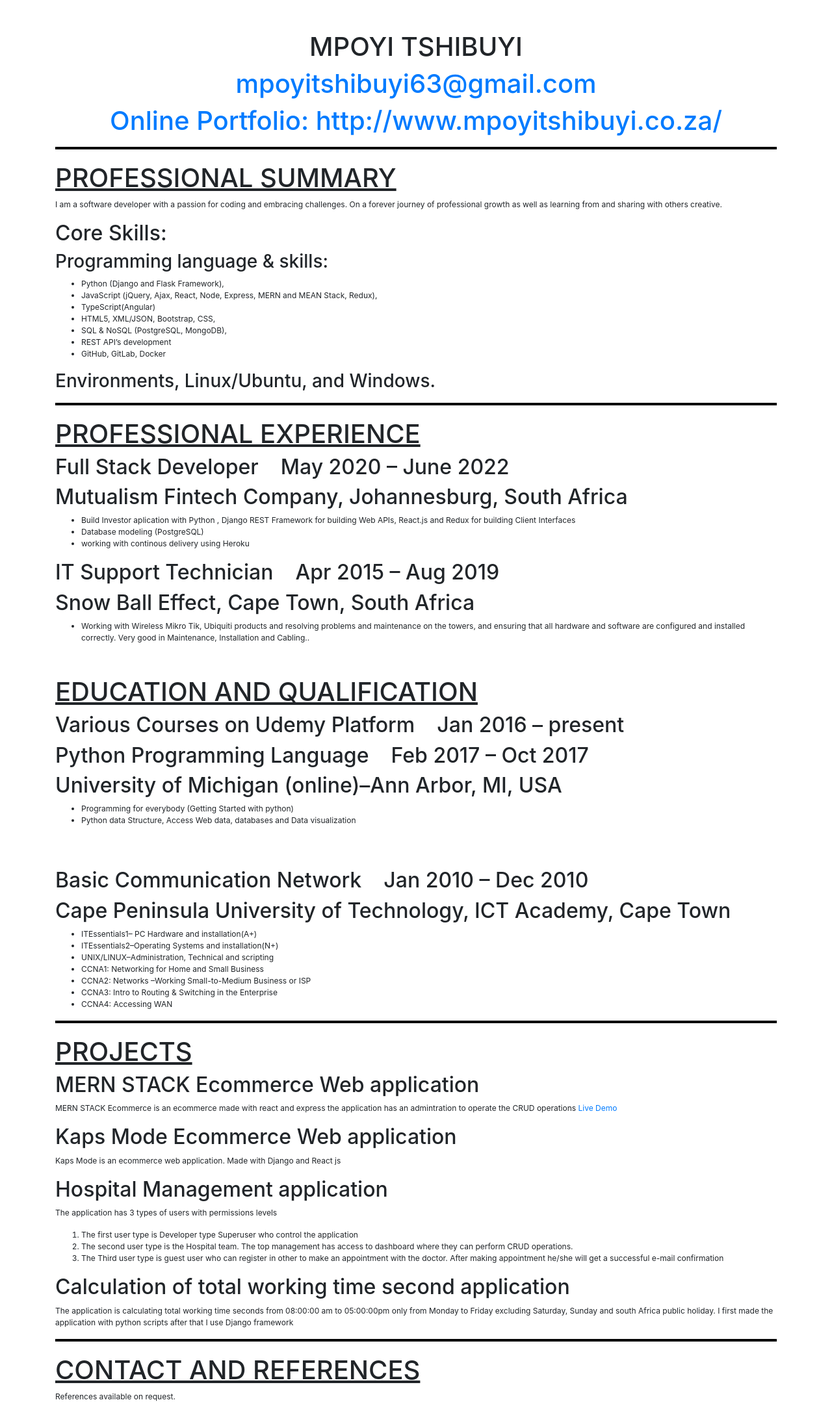
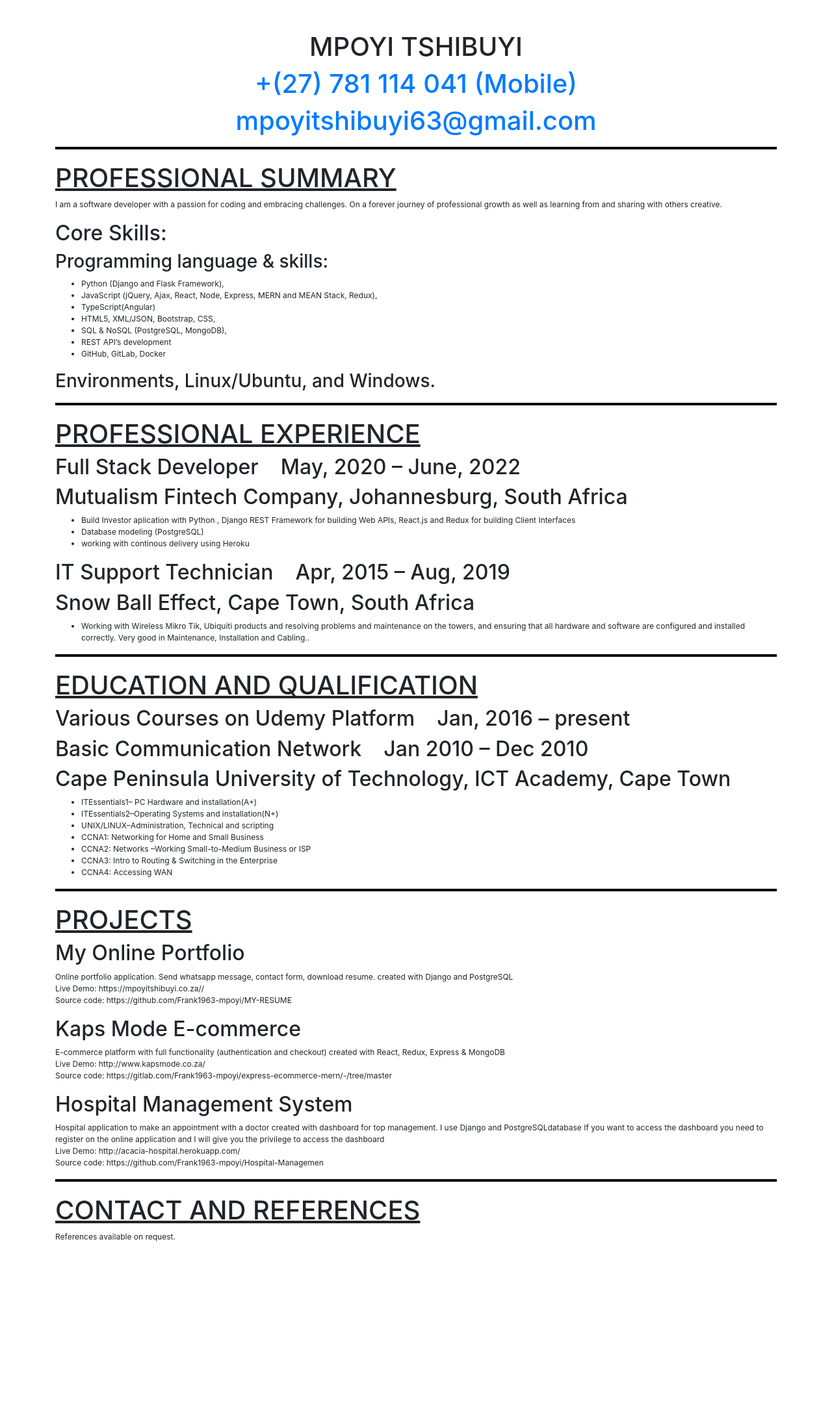
Before and after one commit to Frank1963-mpoyi/MY-RESUME, a Django app: template resume/templates/apps/portfolio/cv.html in a window 1280 px wide. Shown: the whole page at 65% size. After the commit the page ends 1911 px from the top, so only its background shows below. Run offline with Django 4.2, Linux system fonts and the light colour scheme; the template is opened without the code that fills it, so the values that code supplies are empty; some libraries are stand-ins or nearby versions.

Commit message:
update pdf

```diff
--- a/manage.py
+++ b/manage.py
@@ -6,7 +6,7 @@ import sys
 
 def main():
     """Run administrative tasks."""
-    os.environ.setdefault('DJANGO_SETTINGS_MODULE', 'config.settings.prod')
+    os.environ.setdefault('DJANGO_SETTINGS_MODULE', 'config.settings.dev')
     try:
         from django.core.management import execute_from_command_line
     except ImportError as exc:
--- a/requirements.txt
+++ b/requirements.txt
@@ -12,10 +12,9 @@ gunicorn==20.1.0
 html5lib==1.1
 Pillow==9.3.0
 psycopg2==2.9.5
-PyPDF2==2.11.2
 python-bidi==0.4.2
 python-dotenv==0.21.0
-reportlab==3.6.12
+reportlab==3.6.5
 six==1.16.0
 sqlparse==0.4.3
 tzdata==2022.7
--- a/resume/apps/web/portfolio/urls.py
+++ b/resume/apps/web/portfolio/urls.py
@@ -1,15 +1,9 @@
 from django.urls import path
 
-from .views import HomeView #PdfCvCreate, Invoive
-# from .views_old import HomeView, views_pdf, views_csv, views_text, pdf_report_create
+from .views import HomeView , PdfCvCreate
 
 
 urlpatterns = [
     path('', HomeView.as_view(), name='home'),
-    # path('pdf_cv_create', PdfCvCreate.as_view(), name='pdf_cv_create'),
-    # path('pdf_invoice_create', Invoive, name='pdf_invoice_create'),
-    # path('view_pdf/', views_pdf, name='views_pdf'),
-    # path('views_csv/', views_csv, name='views_csv'),
-    # path('views_text/', views_text, name='views_text'),
-    # path('pdf_report_create/', pdf_report_create, name='pdf_report_create'),
+    path('pdf_cv_create', PdfCvCreate.as_view(), name='pdf_cv_create'),
 ]
--- a/resume/templates/apps/portfolio/cv.html
+++ b/resume/templates/apps/portfolio/cv.html
@@ -24,8 +24,8 @@
             <div class="col-lg-12">
                 <div class="title mt-5">
                     <h1 style="text-align: center; ">MPOYI TSHIBUYI</h1>
-                    <h1 style="text-align: center; line-height: normal;"><a href="mailto:mpoyitshibuyi63@gmail.com">mpoyitshibuyi63@gmail.com</a></h1>
-                    <h1 style="text-align: center; line-height: normal;" class="link">  <span> <a href="http://www.mpoyitshibuyi.co.za/" target="_blank">Online Portfolio: http://www.mpoyitshibuyi.co.za/</a>  </span></h1>
+                    <h1 style="text-align: center; line-height: normal;"><a href="">+(27) 781 114 041 (Mobile)</a></h1>
+                    <h1 style="text-align: center; line-height: normal;" class="link">  <span> <a href="mailto:mpoyitshibuyi63@gmail.com" target="_blank">mpoyitshibuyi63@gmail.com</a>  </span></h1>
                 </div>
                 <hr style=" border: 2px solid black; margin-bottom: 20px;">
                 <div class="sumary">
@@ -49,7 +49,7 @@
                 <div class="professional-experience">
                     <h1 style=" text-decoration: underline; margin-top: 10px;">PROFESSIONAL EXPERIENCE</h1>
                     <div class="company-2">
-                        <h2>Full Stack Developer &nbsp;&nbsp;  May 2020 – June 2022 </h2>
+                        <h2>Full Stack Developer &nbsp;&nbsp;  May, 2020 – June, 2022 </h2>
                         <h2>Mutualism Fintech Company, Johannesburg, South Africa</h2>
                         <ul>
                             <li>Build Investor aplication with Python , Django REST Framework for building Web APIs, React.js and Redux for building Client Interfaces
@@ -60,9 +60,10 @@
                         </ul>
                     </div>
 
+
                     <!-- company 2 -->
                     <div class="company-2">
-                        <h2>IT Support Technician &nbsp;&nbsp;  Apr 2015 – Aug 2019</h2>
+                        <h2>IT Support Technician &nbsp;&nbsp;  Apr, 2015 – Aug, 2019</h2>
                         <h2>Snow Ball Effect, Cape Town, South Africa</h2>
                         <ul>
                             <li>Working with Wireless Mikro Tik, Ubiquiti products and resolving problems and
@@ -71,44 +72,17 @@
                         </ul>
                     </div>
                 </div>
-                <!-- <hr style=" border: 2px solid black; margin-bottom: 20px;"> -->
-                <!-- <div class="professional-development">
-                    <h1 style=" text-decoration: underline; margin-top: 10px;">PROFESSIONAL DEVELOPMENT</h1>
-                    <ul>
-                        <li>Complete regular coding lesson platforms like Udemy and edX</li>
-                        <li>Regular participating in Python developer meeting group</li>
-                    </ul>
-                </div> -->
-                {% comment %}
-                <hr style=" border: 2px solid black; margin-bottom: 15px;">
-                <div class="social-links" style="line-height:.5px ;">
-                    <h1 style=" text-decoration: underline; margin-top: 2px;">SOCIAL LINKS</h1>
 
-                    <div class="socials " style="margin-top: 1px;">
-                        <!-- <h2> <a href="https://github.com/Frank1963-mpoyi" target="_blank">GitHub</a> </h2> -->
-                        <h2 style="margin-bottom: 1px;"> <a href="https://www.linkedin.com/in/mpoyi-tshibuyi-853b7a197/" target="_blank">LinkedIn</a> </h2>
-                        <h2 style="margin-top: 0px;"> <a href="http://www.mpoyitshibuyi.co.za/" target="_blank">Blog</a> </h2>
-                    </div>
-                </div>
-                {% endcomment %}
-                <br>
+                <hr style=" border: 2px solid black; margin-bottom: 20px;">
+
                 <!-- second page  -->
                 <div class="education">
                     <h1 style=" text-decoration: underline; margin-top: 10px;">EDUCATION AND QUALIFICATION</h1>
                     <div class="ecucation-1">
-                        <h2>Various Courses on Udemy Platform &nbsp;&nbsp; Jan 2016 – present</h2>
+                        <h2>Various Courses on Udemy Platform &nbsp;&nbsp; Jan, 2016 – present</h2>
                     </div>
                     <!-- education 2 -->
-                    <div class="ecucation-2">
-                        <h2>Python Programming Language &nbsp;&nbsp; Feb 2017 – Oct 2017</h2>
-                        <h2>University of Michigan (online)–Ann Arbor, MI, USA</h2>
-                        <ul>
-                            <li>Programming for everybody (Getting Started with python)</li>
-                            <li>Python data Structure, Access Web data, databases and Data visualization</li>
-                        </ul>
-                    </div>
-                    <br>
-                    <br>
+
                     <!-- education 3 -->
                     <div class="ecucation-3">
                         <h2>Basic Communication Network &nbsp;&nbsp; Jan 2010 – Dec 2010</h2>
@@ -124,38 +98,35 @@
                         </ul>
                     </div>
                 </div>
+
                 <hr style=" border: 2px solid black; margin-bottom: 20px;">
+
                 <div class="projects">
                     <h1 style=" text-decoration: underline; margin-top: 10px;">PROJECTS</h1>
                     <div class="project-2">
-                        <h2>MERN STACK Ecommerce Web application</h2>
-                        <p>MERN STACK Ecommerce is an ecommerce made with react and express the application has an admintration
-                            to operate the CRUD operations <a href="http://www.kapsmode.co.za/">Live Demo</a>
+                        <h2>My Online Portfolio</h2>
+                        <p>Online portfolio application. Send whatsapp message, contact form, download resume. created with Django and PostgreSQL<br>
+                            Live Demo: https://mpoyitshibuyi.co.za//<br>
+                            Source code: https://github.com/Frank1963-mpoyi/MY-RESUME
+
                         </p>
                     </div>
                     <div class="project-2">
-                        <h2>Kaps Mode Ecommerce Web application</h2>
-                        <p>Kaps Mode is an ecommerce web application. Made with Django and React js </p>
+                        <h2>Kaps Mode E-commerce </h2>
+                        <p>E-commerce platform with full functionality (authentication and checkout) created with React,
+                            Redux, Express & MongoDB<br>
+                            Live Demo: http://www.kapsmode.co.za/<br>
+                            Source code: https://gitlab.com/Frank1963-mpoyi/express-ecommerce-mern/-/tree/master </p>
                     </div>
                     <div class="project-3">
-                        <h2>Hospital Management application</h2>
-                        <p>The application has 3 types of users with permissions levels</p>
-                        <ol>
-                            <li>The first user type is Developer type Superuser who control the application </li>
-                            <li>The second user type is the Hospital team.
-                                The top management has access to dashboard where they can perform CRUD
-                                operations. </li>
-                            <li>The Third user type is guest user who can register in other to make an
-                                appointment with the doctor. After making appointment he/she will get a successful
-                                e-mail confirmation </li>
-                        </ol>
-                    </div>
-                    <div class="project-4">
-                        <h2>Calculation of total working time second application</h2>
-                        <p>The application is calculating total working time seconds from 08:00:00 am to
-                            05:00:00pm only from Monday to Friday excluding Saturday, Sunday and south
-                            Africa public holiday. I first made the application with python scripts after that I use
-                            Django framework</p>
+                        <h2>Hospital Management System</h2>
+                        <p>Hospital application to make an appointment with a doctor created with dashboard for top
+                            management. I use Django and PostgreSQLdatabase
+                            If you want to access the dashboard you need to register on the online application and I will give you
+                            the privilege to access the dashboard<br>
+                            Live Demo: http://acacia-hospital.herokuapp.com/<br>
+                            Source code: https://github.com/Frank1963-mpoyi/Hospital-Managemen</p>
+
                     </div>
                 </div>
                 <hr style=" border: 2px solid black; margin-bottom: 20px;">
--- a/resume/templates/apps/portfolio/index.html
+++ b/resume/templates/apps/portfolio/index.html
@@ -16,7 +16,7 @@
                         <h2 class="h1 mt-2" data-aos="fade-left" data-aos-delay="0">Mpoyi Tshibuyi</h2>
                         <p data-aos="fade-left" data-aos-delay="100">I am a Software Engineer & Freelancer </p>
                         <div class="d-print-none" data-aos="fade-left" data-aos-delay="200"><a
-                                class="btn btn-light text-dark shadow-sm mt-1 me-1" href="right-resume.pdf"
+                                class="btn btn-light text-dark shadow-sm mt-1 me-1" href="{% url 'pdf_cv_create' %}"
                                 target="_blank">Download My CV</a><a class="btn btn-success shadow-sm mt-1"
                                 href="#contact">Hire Me</a></div>
                     </div>
```
Also changed, not shown: resume/apps/web/portfolio/views.py (+16 -53 lines), exer.py (added).
